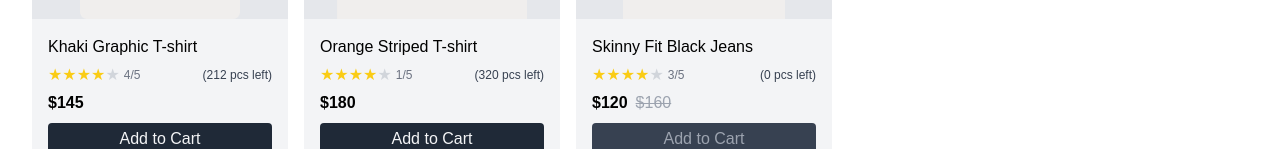
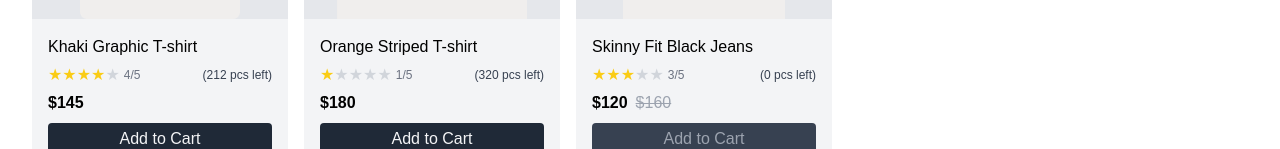
Before and after one commit to riasadulhoq/LWS-Shop, a React (Vite) app: page / in a window 1280 px wide. Shown: the part 366-515 px from the top of the page. Built offline with nearby package versions, Linux system fonts and the light colour scheme; a web font is replaced by a local one.

Commit message:
Rating component added

```diff
--- a/src/Shop/ProductCard.jsx
+++ b/src/Shop/ProductCard.jsx
@@ -1,5 +1,6 @@
 import { useState } from "react";
 import { getImageUrl } from "../utils/shop-utility";
+import Rating from "./Rating";
 
 export default function ProductCard({ product }) {
   const [cartProducts, setCartProducts] = useState([]);
@@ -40,13 +41,7 @@ export default function ProductCard({ product }) {
         <h3 className="font-medium">{product.title} </h3>
         <div className="flex items-center justify-between">
           <div className="flex items-center my-1">
-            <div className="flex text-yellow-400">
-              <span>★</span>
-              <span>★</span>
-              <span>★</span>
-              <span>★</span>
-              <span className="text-gray-300">★</span>
-            </div>
+            <Rating value={product.rating} />
             <span className="text-xs text-gray-500 ml-1">
               {product.rating}/5
             </span>
--- /dev/null
+++ b/src/Shop/Rating.jsx
@@ -0,0 +1,22 @@
+export default function Rating({ value }) {
+  const stars = ["gray", "gray", "gray", "gray", "gray"];
+
+  for (let index = 0; index < value; index++) {
+    stars.splice(index, 1, "yellow");
+  }
+
+  //   console.log(stars);
+
+  return (
+    <div className="flex text-yellow-400">
+      {stars.map((star, index) => (
+        <span
+          key={index}
+          className={`${star === "gray" ? "text-gray-300" : ""}`}
+        >
+          ★
+        </span>
+      ))}
+    </div>
+  );
+}
--- a/src/data/products.js
+++ b/src/data/products.js
@@ -33,7 +33,7 @@ const productsData = [
     id: crypto.randomUUID(),
     title: "White Collared Blue Polo ",
     quantity: 1,
-    rating: 4,
+    rating: 2,
     currentPrice: 240,
     previousPrice: "$260",
     image: "image 7-1.png",
@@ -53,7 +53,7 @@ const productsData = [
     id: crypto.randomUUID(),
     title: "Gradient White T-shirt",
     quantity: 20,
-    rating: 4,
+    rating: 2,
     currentPrice: 130,
     previousPrice: "$160",
     image: "image 8.png",
@@ -63,7 +63,7 @@ const productsData = [
     id: crypto.randomUUID(),
     title: "Vertical Striped Shirt",
     quantity: 20,
-    rating: 4,
+    rating: 3,
     currentPrice: 212,
     previousPrice: "$232",
     image: "image 9-1.png",
@@ -73,7 +73,7 @@ const productsData = [
     id: crypto.randomUUID(),
     title: "Loose Fit Bermuda Shorts",
     quantity: 20,
-    rating: 4,
+    rating: 1,
     currentPrice: 145,
     previousPrice: "",
     image: "image 9-2.png",
@@ -83,7 +83,7 @@ const productsData = [
     id: crypto.randomUUID(),
     title: "Polo with Tipping Details",
     quantity: 10,
-    rating: 4.5,
+    rating: 3,
     currentPrice: 80,
     previousPrice: "",
     image: "image 9.png",
```
